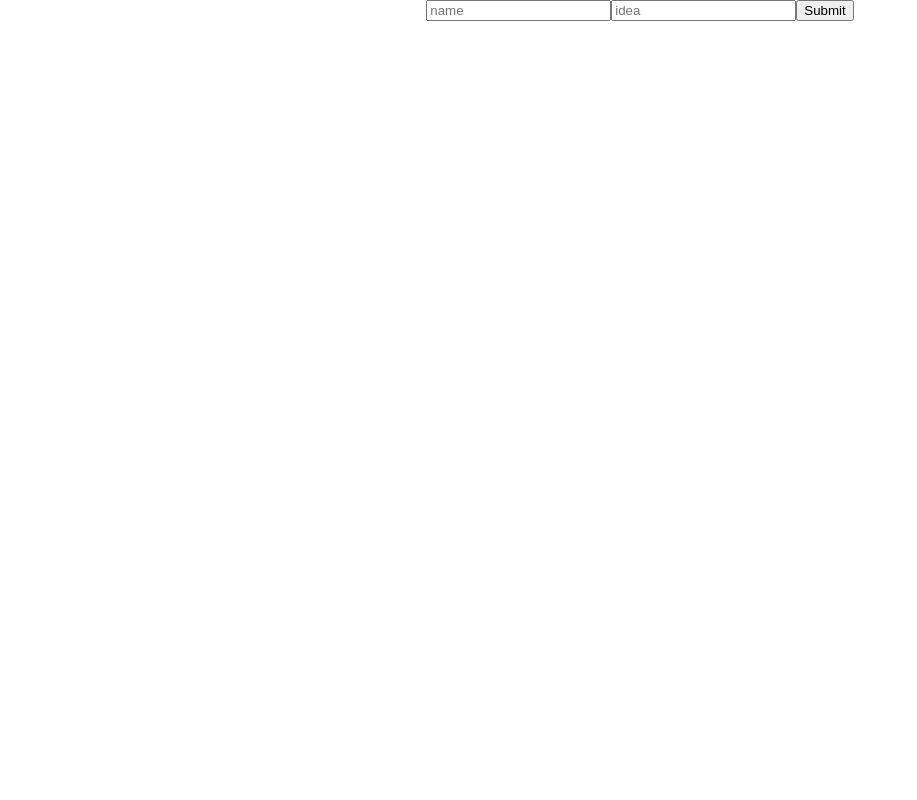
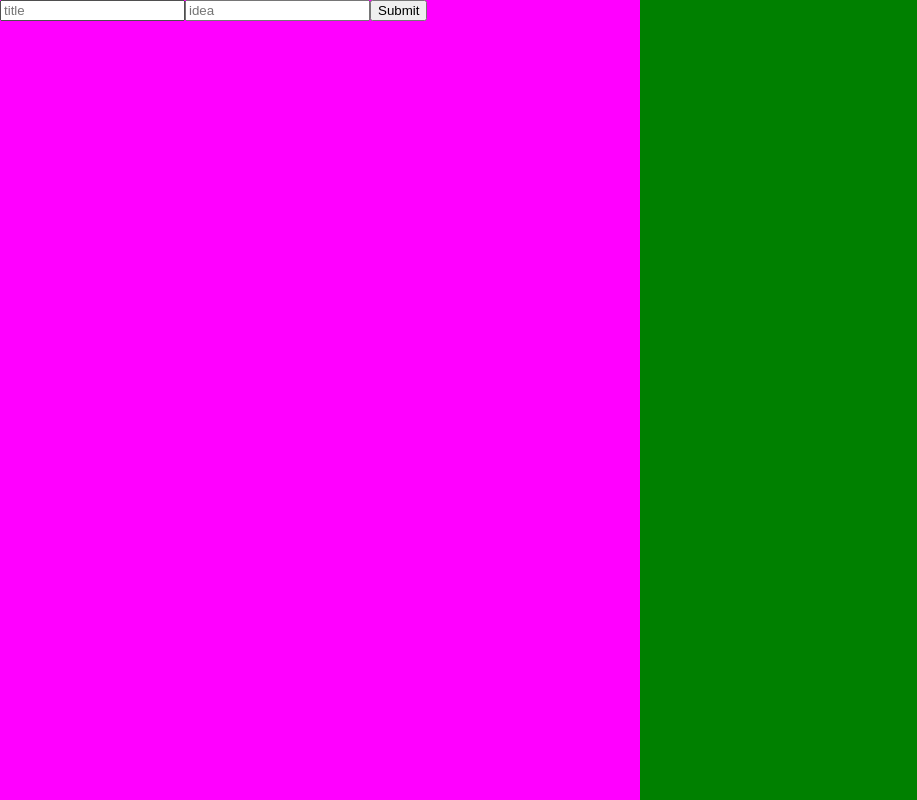
Before and after one commit to SageVanGogt/idea-box-react, a React (Create React App) app: page / in a window 1280 px wide. Shown: the whole page, without its empty margins (0-917 px from the left). Built offline with nearby package versions, Linux system fonts and the light colour scheme.

Commit message:
Add prepending cards
Card are added on submit, and held in the current state, which is an array of card objects.
Cards are then pulled and mapped over

```diff
--- a/src/components/App.js
+++ b/src/components/App.js
@@ -1,5 +1,4 @@
 import React, { Component } from 'react';
-import IdeaCard from './IdeaCard';
 import IdeaForm from './IdeaForm';
 import IdeaList from './IdeaList';
 import './styles/App.css';
@@ -8,14 +7,31 @@ class App extends Component {
   constructor() {
     super();
     this.state = {
+      ideasArray: []
+    }
 
-    }
+    this.updateCurrIdea = this.updateCurrIdea.bind(this)
+  }
+
+  updateCurrIdea(title, body) {
+    const cardId = Date.now();
+    const newIdea = {cardId, title, body};
+    const updatedIdeasArray = [...this.state.ideasArray, newIdea];
+
+    this.setState({
+      ideasArray: updatedIdeasArray
+    })
   }
 
   render() {
     return (
       <div className="App">
-        <IdeaForm />
+        <IdeaForm
+          updateCurrIdea={this.updateCurrIdea}
+        />
+        <IdeaList
+          ideasArray={this.state.ideasArray}
+        />
       </div>
     );
   }
--- a/src/components/IdeaCard.js
+++ b/src/components/IdeaCard.js
@@ -1,8 +1,18 @@
 import React from 'react';
 import './styles/IdeaCard.css';
 
-const IdeaCard = () => {
-
+const IdeaCard = ({props}) => {
+  return(
+    <div className="idea-card" id={props.cardId}>
+      <h2 className="idea-name">{props.title}</h2>
+      <p className="idea-body">{props.body}</p>
+      <div className="idea-quality">
+        <img src="" alt=""/>
+        <img src="" alt=""/>
+        <h4 className="idea-quality">Quality: {}</h4>
+      </div>
+    </div>
+  );
 }
 
 export default IdeaCard;
--- a/src/components/IdeaForm.js
+++ b/src/components/IdeaForm.js
@@ -1,13 +1,21 @@
 import React from 'react';
 import './styles/IdeaForm.css';
 
-const IdeaForm = () => {
+const IdeaForm = (props) => {
   return (
-    <form action="">
-      <input type="text" placeholder="name" />
-      <input type="text" name="" id="" placeholder="idea" />
-      <input type="submit"/>
-    </form>
+    <div className="idea-form">
+      <form action="" onSubmit={(event) => {
+        event.preventDefault()
+        props.updateCurrIdea(
+          document.querySelector('.user-input-title').value,
+          document.querySelector('.user-input-body').value
+        )
+      }}>
+        <input type="text" className="user-input-title" placeholder="title" />
+        <input type="text" className="user-input-body" placeholder="idea" />
+        <input type="submit"/>
+      </form>
+    </div>
   )
 }
 
--- a/src/components/IdeaList.js
+++ b/src/components/IdeaList.js
@@ -1,8 +1,20 @@
 import React from 'react';
+import IdeaCard from './IdeaCard';
 import './styles/IdeaList.css';
 
-const IdeaList = () => {
-
+const IdeaList = ({ideasArray}) => {
+  const ideasToCards = ideasArray.map(idea => {
+    return (
+      <IdeaCard
+        props={idea}
+      />
+    )
+  })
+  return (
+    <div className="idea-list">
+      {ideasToCards}
+    </div>
+  )
 }
 
 export default IdeaList;
--- a/src/components/styles/App.css
+++ b/src/components/styles/App.css
@@ -1,28 +1,7 @@
 .App {
-  text-align: center;
+  margin: 0;
+  top: 0;
+  width: 100vw;
+  height: 100vh;
+  display: flex;
 }
-
-.App-logo {
-  animation: App-logo-spin infinite 20s linear;
-  height: 80px;
-}
-
-.App-header {
-  background-color: #222;
-  height: 150px;
-  padding: 20px;
-  color: white;
-}
-
-.App-title {
-  font-size: 1.5em;
-}
-
-.App-intro {
-  font-size: large;
-}
-
-@keyframes App-logo-spin {
-  from { transform: rotate(0deg); }
-  to { transform: rotate(360deg); }
-}
--- a/src/components/styles/IdeaCard.css
+++ b/src/components/styles/IdeaCard.css
@@ -0,0 +1,10 @@
+.idea-card {
+  width: 90%;
+  height: 20%;
+  background-color: white;
+  margin-top: 40px;
+}
+
+.idea-quality {
+  line-height: 0;
+}
--- a/src/components/styles/IdeaForm.css
+++ b/src/components/styles/IdeaForm.css
@@ -0,0 +1,5 @@
+.idea-form {
+  width: 50%;
+  height: 100%;
+  background-color: magenta;
+}
--- a/src/components/styles/IdeaList.css
+++ b/src/components/styles/IdeaList.css
@@ -0,0 +1,9 @@
+.idea-list {
+  width: 50%;
+  height: 100%;
+  display: flex;
+  flex-direction: column;
+  align-items: center;
+  background-color: green;
+  overflow: scroll;
+}
```
